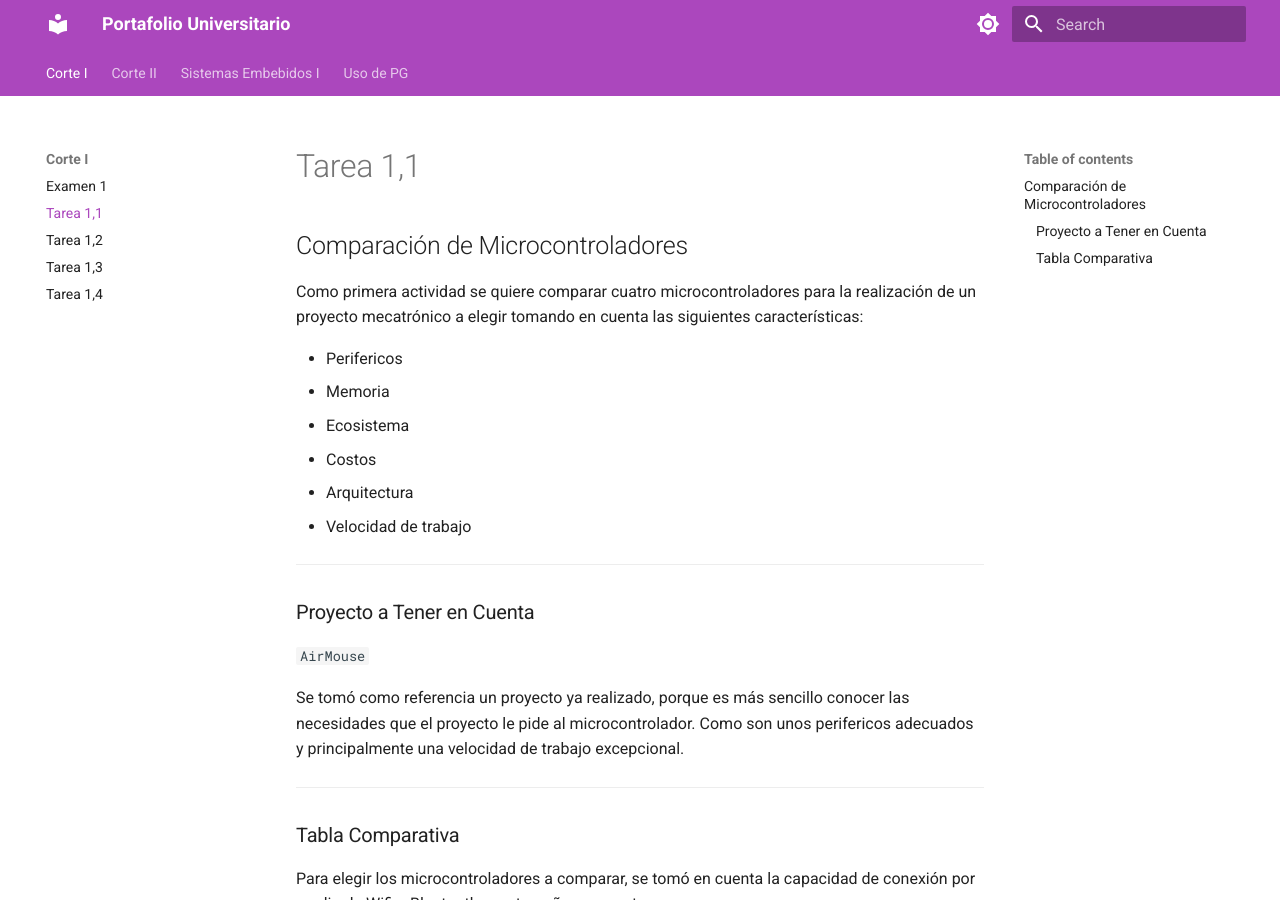
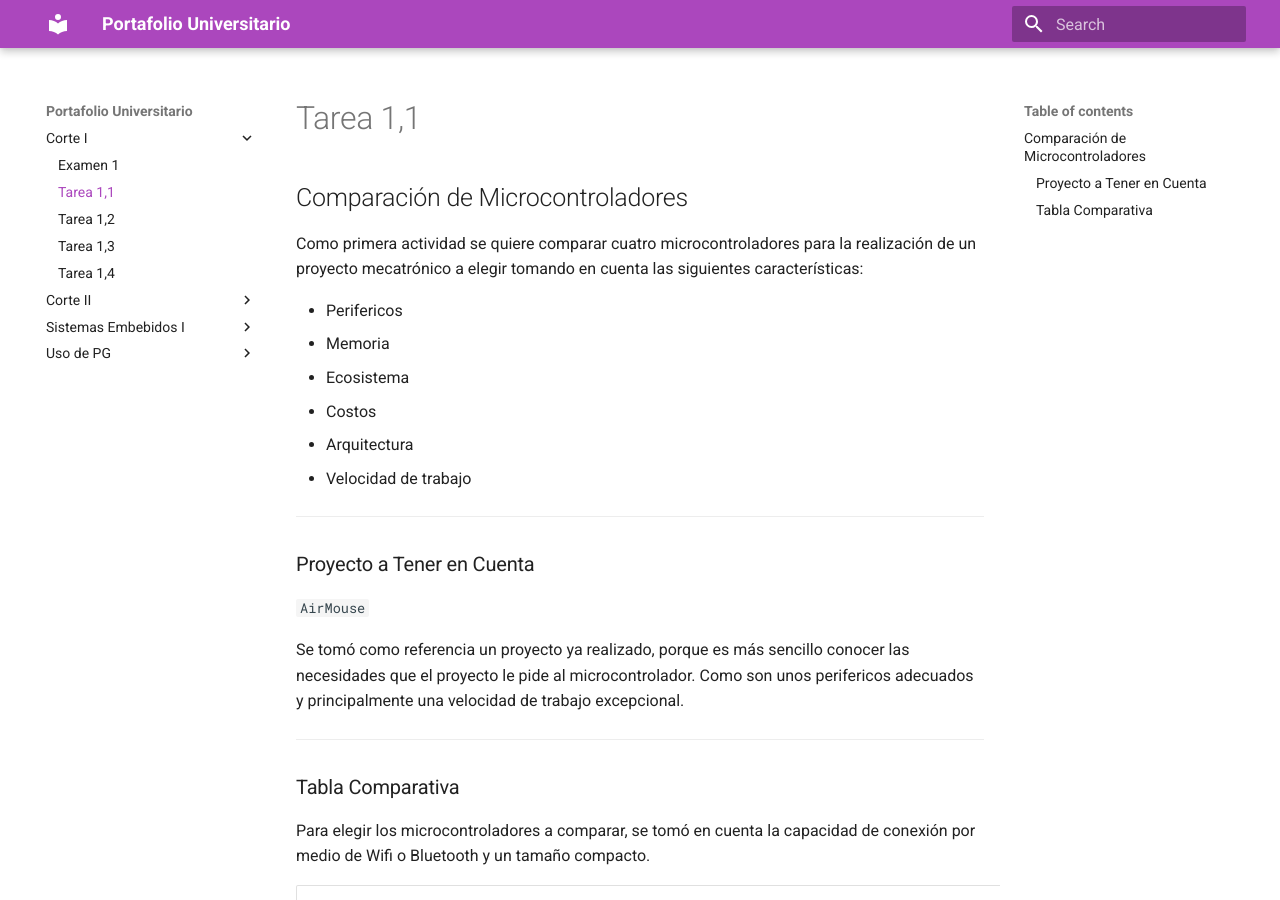
Before and after one commit to Oskihgez/Mi-Portafolio, an MkDocs documentation site: the page built from docs/Corte_I/Tarea_1,1.md, in a window 1280 px wide and 900 px high. Built offline with MkDocs 1.6.1 and Material for MkDocs 9.7.7, drawn with Linux system fonts in a browser that asks for light colours.

Commit message:
cambio 21

```diff
--- a/mkdocs.yml
+++ b/mkdocs.yml
@@ -1,35 +1,39 @@
 site_name: Portafolio Universitario
-theme:
-  name: material
-  palette:
-    - scheme: default
-      primary: purple
-      toggle:
-        icon: material/brightness-7
-        name: Switch to dark mode
-    - scheme: slate
-      primary: purple
-      toggle:
-        icon: material/brightness-4
-        name: Switch to light mode
-  features:
-    - navigation.tabs
-    - navigation.sections
-    - navigation.top
-    - search.suggest
-    - search.highlight
-    - content.tabs.link
-    - content.code.annotation
-    - content.code.copy
 markdown_extensions:
   - pymdownx.highlight:
       anchor_linenums: true
+      line_spans: __span
+      pygments_lang_class: true
   - pymdownx.inlinehilite
   - pymdownx.snippets
   - pymdownx.superfences
+  - pymdownx.critic:
+      mode: view
+  - pymdownx.caret
+  - pymdownx.keys
+  - def_list
+  - attr_list
+  - md_in_html
+  - pymdownx.blocks.caption
   - admonition
   - pymdownx.details
+  - pymdownx.emoji
   - pymdownx.tabbed:
       alternate_style: true
-  - attr_list
-  - md_in_html
+  - pymdownx.tasklist:
+      custom_checkbox: true
+      clickable_checkbox: true
+# Use the ReadTheDocs theme
+theme:
+  name: material
+  highlightjs: true
+  palette:
+      - scheme: default
+        primary: purple
+
+  features:
+    - content.code.copy
+    - content.tooltips
+extra_css:
+  - https://use.fontawesome.com/releases/v6.5.2/css/all.css
+  - https://cdnjs.cloudflare.com/ajax/libs/font-awesome/6.5.2/css/all.min.css
```
